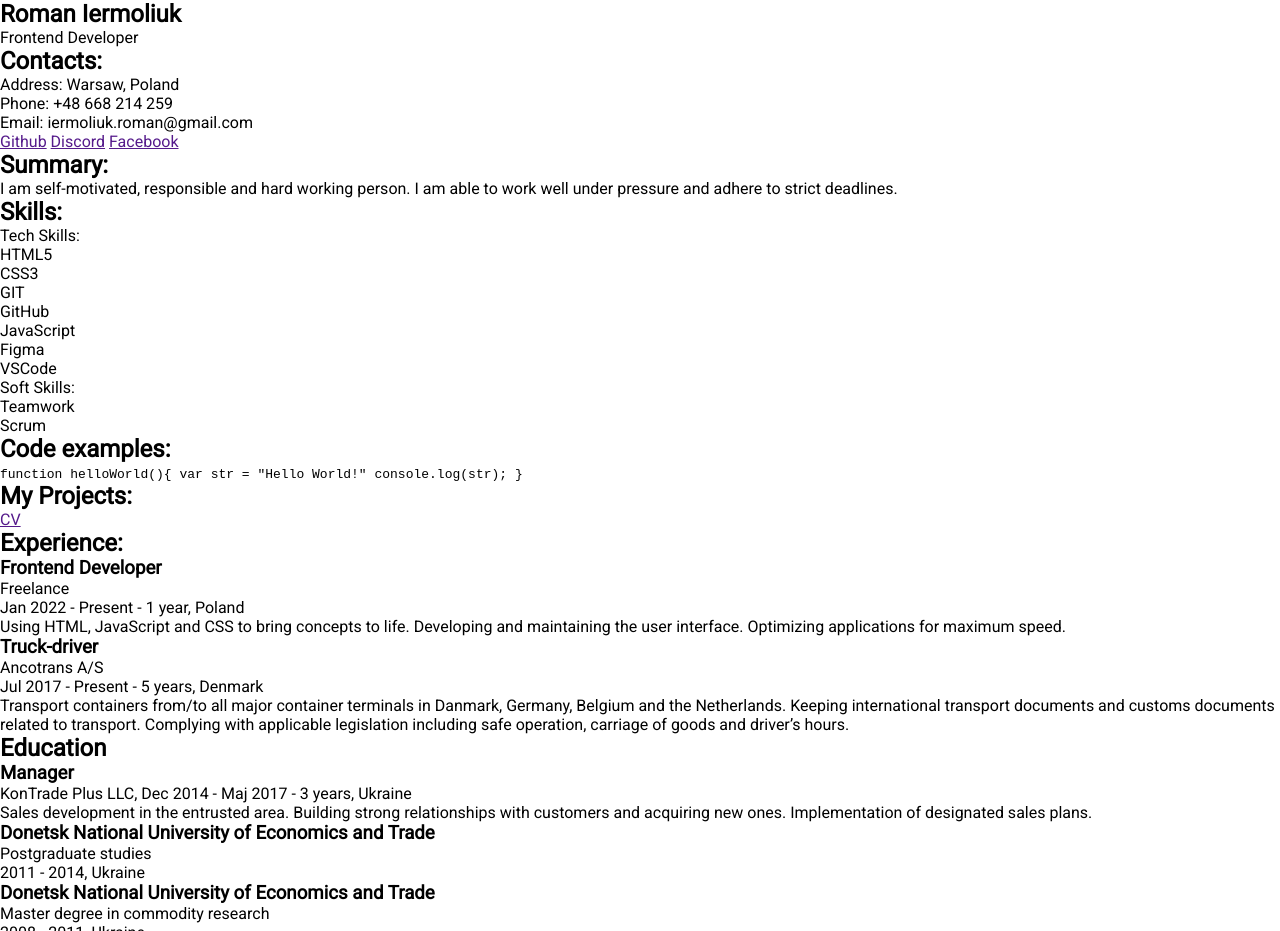
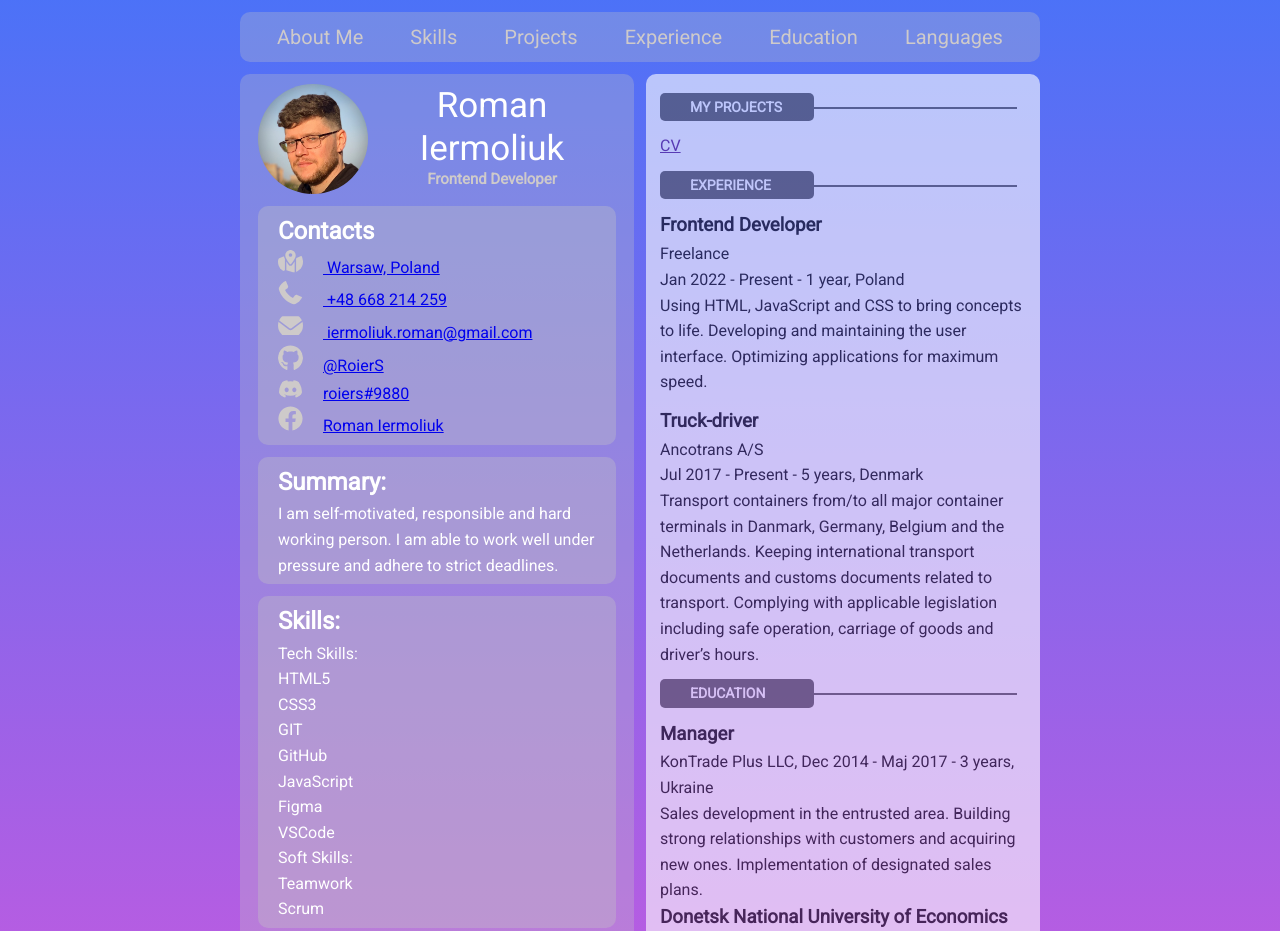
Before and after one commit to RoierS/rsschool-cv, a plain HTML site: page index.html in a window 1280 px wide. Shown: the top 931 px of the page. Drawn offline with Linux system fonts and the light colour scheme.

Commit message:
feat: add styles

```diff
--- a/index.html
+++ b/index.html
@@ -10,34 +10,54 @@
     <link rel="icon" type="image/png" sizes="32x32" href="assets/icon/">
     <link rel="icon" type="image/png" sizes="16x16" href="assets/icon/favicon-16x16.png">
     <link rel="manifest" href="/site.webmanifest">
+    <script src="https://kit.fontawesome.com/f4b5d22a78.js" crossorigin="anonymous"></script>
     <title>Roman Iermoliuk (CV)</title>
   </head>
   <body>
     <header class="header">
-      <nav class="nav"></nav>
+      <nav class="nav">
+        <ul class="nav-list">
+          <li class="nav-item"><a href="#" class="nav-link">About Me</a></li>
+          <li class="nav-item"><a href="#" class="nav-link">Skills</a></li>
+          <li class="nav-item"><a href="#" class="nav-link">Projects</a></li>
+          <li class="nav-item"><a href="#" class="nav-link">Experience</a></li>
+          <li class="nav-item"><a href="#" class="nav-link">Education</a></li>
+          <li class="nav-item"><a href="#" class="nav-link">Languages</a></li>
+        </ul>
+      </nav>
     </header>
     <main class="main">
       <div class="container">
         <div class="container1">
-            <section class="section" id="profile">
-              <img src="" alt="">
-              <h1 class="section-title">Roman Iermoliuk</h1>
-              <p>Frontend Developer</p>
+            <section class="profile-section" id="profile">
+              <img src="assets/img/Me.jpeg" alt="Me">
+              <div class="my-profile">
+                <h1 class="section-title">Roman Iermoliuk</h1>
+                <p>Frontend Developer</p>
+              </div>
             </section>
-            <section class="section" id="contacts">
-              <h2 class="section-title">Contacts:</h2>
-              <p>Address: Warsaw, Poland </p>
-              <p>Phone: +48 668 214 259 </p>
-              <p>Email: iermoliuk.roman@gmail.com </p>
-              <a href="">Github</a>
-              <a href="">Discord</a>
-              <a href="">Facebook</a>
+            <section class="section1" id="contacts">
+              <h2 class="section-title">Contacts</h2>
+              <ul>
+                <li><a href="https://www.google.com/maps/place/Warsaw,+Poland/@52.2326063,20.7810167,10z/data=!3m1!4b1!4m5!3m4!1s0x471ecc669a869f01:0x72f0be2a88ead3fc!8m2!3d52.2296756!4d21.0122287"><img class="logo-link" src="./assets/logo/map-location-dot-solid.svg" alt="address"> Warsaw, Poland</a></li>
+                <li><a href="tel:+48668214259"><img class="logo-link" src="./assets/logo/phone-solid.svg" alt="tel nr"> +48 668 214 259</a></li>
+                <li><a href="mailto:iermoliuk.roman@gmail.com"><img class="logo-link" src="./assets/logo/envelope-solid.svg" alt="email"> iermoliuk.roman@gmail.com</a></li>
+                <li><a href="https://github.com/RoierS"><img class="logo-link" src="./assets/logo/github.svg" alt="my github">@RoierS</a></li>
+                <li><a href="https://discord.com/users/1044629781834113145"><img class="logo-link" src="./assets/logo/discord.svg" alt="me on discord">roiers#9880</a></li>
+                <li><a href="https://www.facebook.com/roman.iermoliuk"><img class="logo-link" src="./assets/logo/facebook.svg" alt="my facebook">Roman Iermoliuk</a></li>
+              </ul>
+
+              <!-- <div class="social">
+                <div class="social_icon"><a href=""><i class="fa-brands fa-github"></i></a></div>
+                <div class="social_icon"><a href=""><i class="fa-brands fa-discord"></i></a></div>
+                <div class="social_icon"><a href=""><i class="fa-brands fa-facebook"></i></a></div>
+              </div> -->
             </section>
-            <section class="section" id="summary">
+            <section class="section1" id="summary">
               <h2 class="section-title">Summary:</h2>
               <p>I am self-motivated, responsible and hard working person. I am able to work well under pressure and adhere to strict deadlines.</p>
             </section>
-            <section class="section" id="skills">
+            <section class="section1" id="skills">
               <h2 class="section-title">Skills:</h2>
               <ul>Tech Skills:
                 <li>HTML5</li>
@@ -53,7 +73,7 @@
                 <li>Scrum</li>
               </ul>
             </section>
-            <section class="section" id="code">
+            <section class="section1" id="code">
               <h2 class="section-title">Code examples:</h2>
               <code>
                 function helloWorld(){
@@ -62,14 +82,33 @@
               }
             </code>
             </section>
+            <section class="section1" id="courses">
+                <h2 class="section-title">Courses</h2>
+                <ul>
+                  <li>freeCodeCamp Responsive Web Design</li>
+                  <li>W3School tutorials</li>
+                  <li>CodeBasics HTML and CSS corses</li>
+                  <li>MDN learning area (HTML, CSS)</li>
+                  <li>RSSchool JavaScript/Front-end. Stage 0 (in progress)</li>
+                </ul>
+            </section>
+            <section class="section1" id="languages">
+                <h2 class="section-title">Languages</h2>
+                <ul>
+                  <li>Ukrainian: Native</li>
+                  <li>Russian: Native </li>
+                  <li>Polish: B1 </li>
+                  <li>English: C1 according to EF SET</li>
+                </ul>
+            </section>
         </div>
         <div class="container2">
           <section class="section" id="projects">
-            <h2 class="section-title">My Projects:</h2>
+            <h2 class="section-title">My Projects</h2><span></span>
             <a href="">CV</a>
           </section>
           <section class="section" id="experience">
-              <h2 class="section-title">Experience:</h2>
+              <h2 class="section-title">Experience</h2><span></span>
               <div class="company">
                 <h3>Frontend Developer</h3>
                 <p>Freelance</p>
@@ -89,7 +128,7 @@
               </div>
           </section>
           <section class="section" id="education">
-            <h2 class="section-title">Education</h2>
+            <h2 class="section-title">Education</h2><span></span>
             <div class="university">
               <h3>Manager</h3>
               <p>KonTrade Plus LLC, Dec 2014 - Maj 2017 - 3 years, Ukraine</p>
@@ -110,31 +149,14 @@
               <p>Commodity research</p>
               <p>2005 - 2011, Ukraine</p>
             </div>
-          </section>
-          <section class="section" id="courses">
-              <h2 class="section-title">Courses</h2>
-              <ul>
-                <li>freeCodeCamp Responsive Web Design</li>
-                <li>W3School tutorials</li>
-                <li>CodeBasics HTML and CSS corses</li>
-                <li>MDN learning area (HTML, CSS)</li>
-                <li>RSSchool JavaScript/Front-end. Stage 0 (in progress)</li>
-              </ul>
-          </section>
-          <section class="section" id="languages">
-              <h2 class="section-title">Languages</h2>
-              <ul>
-                <li>Ukrainian: Native</li>
-                <li>Russian: Native </li>
-                <li>Polish: B1 </li>
-                <li>English: C1 according to EF SET</li>
-              </ul>
+            <div class="logo"></div>
           </section>
         </div>
       </div>
     </main>
     <footer class="footer">
-      <div class="container">
+      <div class="">
+        Footer
 
       </div>
     </footer>
--- a/style.css
+++ b/style.css
@@ -8,7 +8,13 @@
   box-sizing: border-box;
 }
 
-/* General Styles */
+/* || Variables */
+
+:root {
+  --FC1: #fff;
+}
+
+/* || General Styles */
 
 html {
   scroll-behavior: smooth;
@@ -18,15 +24,211 @@ body {
   flex-direction: column;
   justify-content: space-between;
   min-height: 100vh;
+  max-width: 800px;
+  line-height: 1.6;
+  margin: 0 auto;
   font-family: 'Roboto', sans-serif;
+  background: linear-gradient(180deg, rgba(3, 56, 244, 0.71) 0%, rgba(224, 37, 206, 0.79) 93.75%);
 }
 img {
   display: block;
   max-width: 100%;
   height: auto;
 }
-input,
-button,
-textarea {
-  font: inherit;
+ul{
+  list-style-type: none;
 }
+
+/* || Header */
+
+/* header {
+  position: sticky;
+  top: 0;
+  right: 0;
+  z-index: 3;
+} */
+
+.nav-list {
+  width: 100%;
+  margin: 12px auto;
+  background: rgba(196, 196, 196, 0.3);
+  border-radius: 10px;
+  display: flex;
+  justify-content: space-evenly;
+  line-height: 38px;
+  font-size: 20px;
+  padding: 6px 0;
+}
+
+a:any-link.nav-link {
+  color: #CECACA;
+  text-decoration: none;
+  display: block;
+  border-radius: 10px;
+  padding: 0px 10px;
+  transition: all 0.3s;
+}
+ a:hover.nav-link,
+ a:focus-visible.nav-link {
+  color: #fff;
+  background: rgba(196, 196, 196, 0.3);
+}
+ a:active.nav-link {
+  color: #fff;
+  background: rgba(196, 196, 196, 0.3);
+}
+
+/* || Main Section */
+
+.container {
+  max-width: 992px;
+  display: flex;
+  flex-flow: row wrap;
+  gap: 12px;
+}
+.container1 {
+  max-width: calc(50% - 6px);
+  background:  rgba(196, 196, 196, 0.3);
+  border-radius: 10px;
+  box-shadow: ;
+  padding: 10px 18px;
+  color: #fff;
+}
+.section1 {
+  background: rgba(196, 196, 196, 0.35);
+  border-radius: 10px;
+  margin: 12px 0;
+  padding: 6px 20px;
+}
+
+li img {
+  display: inline;
+  width: 25px;
+  margin-right: 20px;
+}
+
+
+#profile {
+
+  display: flex;
+  justify-content: space-evenly;
+}
+a:any-link .logo-link {
+  font-size: 20px;
+  color: #CECACA;
+  text-decoration: none;
+  transition: all 0.5s;
+}
+ a:hover .logo-link,
+ a:focus-visible .logo-link {
+  color: #fff;
+  text-shadow: 2px 2px 4px #7f6df1, 0 0 4px #7f6df1, 0 0 4px #7f6df1;
+  transform: scale(1.5) rotate(360deg);
+}
+ a:active .logo-link {
+  color: #fff;
+}
+
+
+h1 {
+  font-weight: 500;
+  font-size: 35px;
+  line-height: 43px;
+  text-align: center;
+}
+.my-profile p {
+  font-weight: 700;
+  font-size: 15px;
+  line-height: 18px;
+  color: #CECACA;
+  text-align: center;
+}
+img {
+  width: 110px;
+  border-radius: 50%;
+}
+
+
+.container2 {
+  max-width: calc(50% - 6px);
+  padding: 19px 14px;
+  background: #FFFFFF;
+  border-radius: 10px;
+  opacity: 0.6;
+}
+.container2 h2 {
+  width: 154px;
+  text-transform: uppercase;
+  font-weight: 600;
+  font-size: 14px;
+  color: #fff;
+  background: #545454;
+  border-radius: 5px;
+  padding: 3px 30px;
+  margin-bottom: 12px;
+  display: flex;
+  flex-flow: row nowrap;
+  display: inline-block;
+
+
+}
+.section span {
+  display: inline-block;
+  width: calc(95% - 145px);
+  border-top: 2px solid #545454;
+  vertical-align: 3px;
+}
+
+.company {
+  margin-bottom: 12px;
+}
+.company p:last-child {
+  margin-bottom: 12px;
+}
+.container2 a {
+  display: block;
+  margin-bottom: 12px;
+}
+
+.section-title {
+}
+.company {
+}
+.university {
+}
+.footer {
+}
+
+
+.logo {
+  width: 55px;
+  height: 55px;
+  border-radius: 50%;
+  background:
+  no-repeat center url('./assets/logo/figma-logo-vector.svg'), rgba(196, 196, 196, 0.4);
+  background-color: ;
+  position: relative;
+}
+.logo::before {
+  content: "";
+  width: 100%;
+  height: 100%;
+  border: 5px solid black;
+  border-radius: 50%;
+  position: absolute;
+  border-top: 5px solid transparent;
+
+}
+/* .logo::before {
+  content: "";
+  top: 0;
+  left: 0;
+  width: 50%;
+  height: 100%;
+  background: #FFFFFF;
+  border: 5px solid rgb(211, 207, 207);
+  border-radius: 50%;
+  position: absolute;
+  z-index: 2;
+  background-size: 50% 100%;
+} */
```
Also changed, not shown: assets/img/Me.jpeg (added), assets/logo/discord.svg (added), assets/logo/envelope-solid.svg (added), assets/logo/facebook.svg (added), assets/logo/figma-logo-vector.svg (added), assets/logo/github.svg (added), assets/logo/map-location-dot-solid.svg (added), assets/logo/phone-solid.svg (added).
